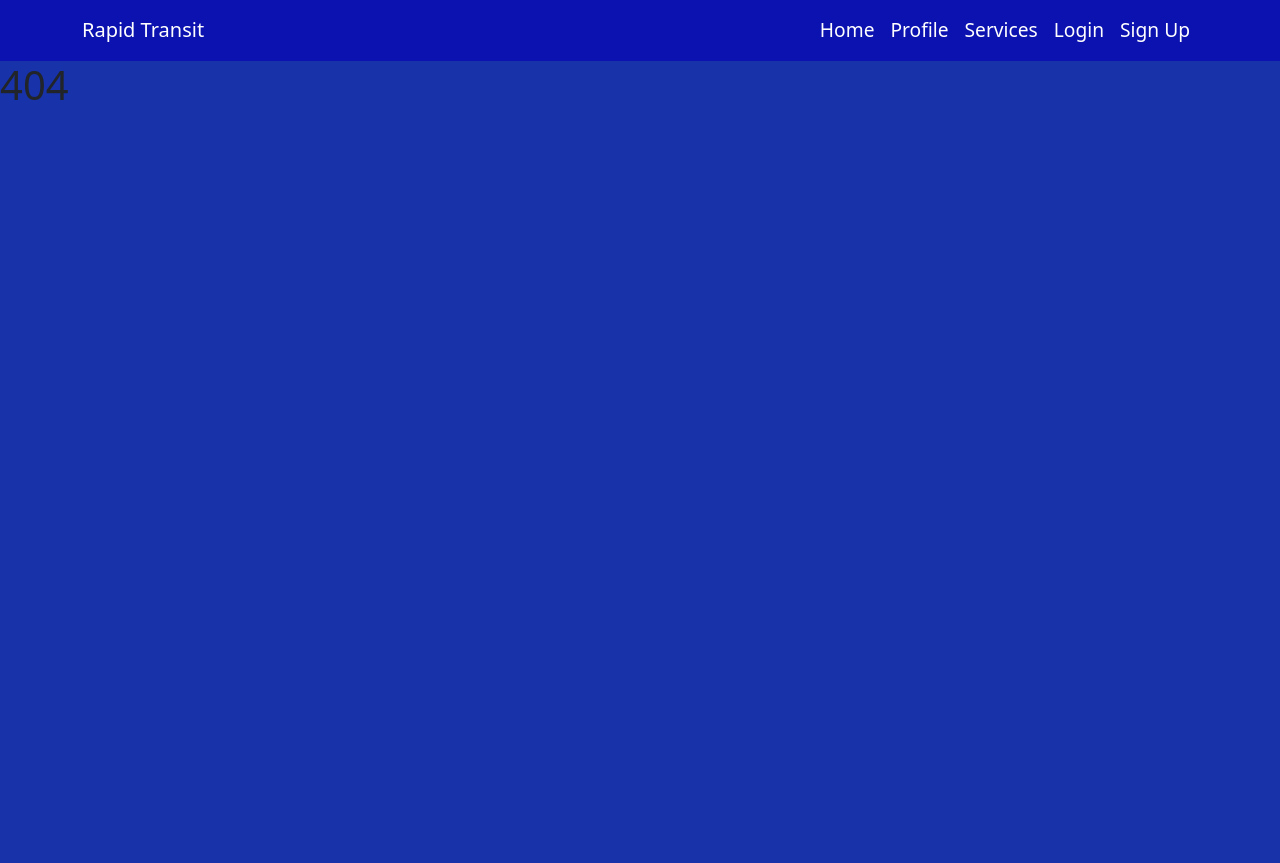
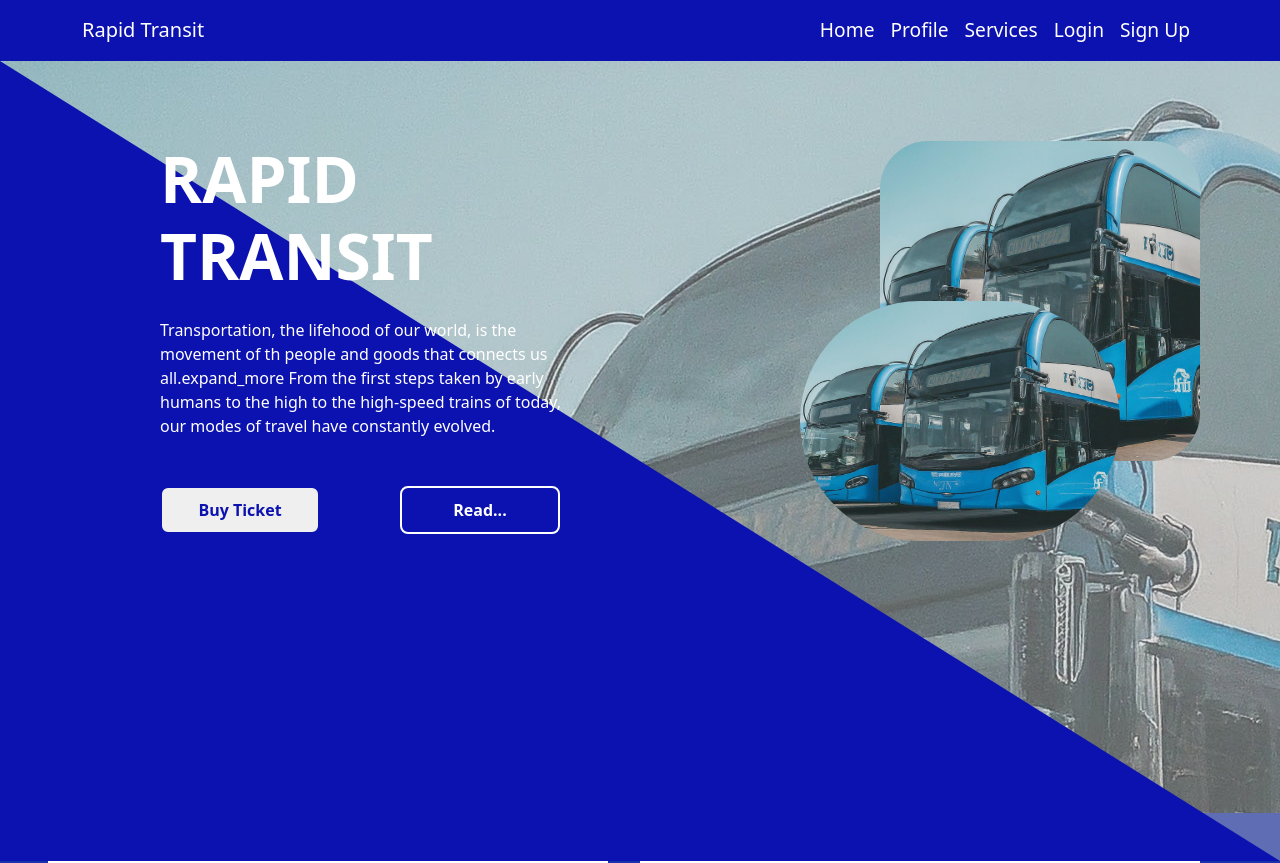
Before and after one commit to Praize-Jha18/local-transportation-ticketing-system, a React (Vite) app: page /services in a window 1280 px wide. Before the commit this address had no page. Shown: the top 863 px of the page. Before the commit the page ends 800 px from the top, so only its background shows below. Built offline with nearby package versions, Linux system fonts and the light colour scheme.

Commit message:
first frontnd commit

```diff
--- a/src/App.jsx
+++ b/src/App.jsx
@@ -9,6 +9,7 @@ import Bus from "./pages/bus.page";
 import SignUp from "./pages/sign-up.page";
 import './App.css'
 import Booking from "./pages/booking.page";
+import Services from "./pages/Services.page";
 
 function App() {
   return(
@@ -23,6 +24,7 @@ function App() {
           <Route path="/login" element={<Login />} />
           <Route path="/sign-up" element={<SignUp />} />
           <Route path="/profile" element={<Profile />} />
+          <Route path="/services" element={<Services />} />
           <Route path="/manage-bus" element={<Bus />} />
           <Route path="/booking" element={<Booking />} />
           <Route path="*" element={<NoPage />} />
--- /dev/null
+++ b/src/Services.css
@@ -0,0 +1,258 @@
+*{
+    padding: 0;
+    margin: 0;
+    box-sizing: border-box;
+}
+main{
+    overflow: hidden;
+}
+
+.bg_image{
+    height: calc(100vh - 3rem);
+    object-fit: cover;
+    object-position: top;
+    position: relative;
+
+}
+/*
+.overlay{
+    background-color: rgb(163, 162, 162);
+    position: absolute;
+    inset: 0;
+    opacity: 0.7;
+} */
+
+.triangle{
+    width: 0;
+    height: 0;
+    border-bottom: 100vh solid rgb(11, 18, 175) ;
+    border-right: 100vw solid rgba(196, 194, 194, 0.411) ;
+}
+
+.content{
+    /* background-color: red; */
+    width: 100vw;
+    height: 100vh;
+    display: flex;
+}
+
+.left_side{
+    flex: 1;
+    /* background-color: orange; */
+    padding: 5rem 0 0 10rem;
+
+
+
+}
+
+.left_side > h1{
+    color: white;
+    font-weight: bolder;
+    font-size: 4rem;
+    margin-bottom: 1.5rem;
+
+}
+
+.left_side > p {
+    color: white;
+    max-width: 26rem;
+    margin-bottom: 3rem;
+
+
+}
+
+.right_side{
+    flex: 1;
+    /* background-color: yellow; */
+    display: flex;
+    /* align-items: scenter; */
+    justify-content: center;
+    padding: 5rem 0 0 0;
+}
+
+
+
+.right_side > img:first-child{
+    width: 20rem;
+    height: 15rem;
+    border-radius: 10rem;
+    margin-top: 10rem;
+    z-index: 50;
+
+}
+
+.right_side > img:last-child{
+    width: 20rem;
+    height: 20rem;
+    border-radius: 3rem;
+    margin-left:-15rem ;
+
+
+}
+
+.btn_group {
+    display: grid;
+    grid-template-columns: 15rem 10rem;
+}
+
+.btn_group > button{
+    width: 10rem;
+    height: 3rem;
+    font-weight: bolder;
+    border-radius: .5rem;
+
+}
+
+.btn_group > button:first-child{
+    color: rgb(11, 18, 175);
+    border: rgb(11, 18, 175) solid 2px;
+}
+
+.btn_group > button:last-child{
+    color: white;
+    background-color: rgb(11, 18, 175);
+    border: white solid 2px;
+}
+
+/* description */
+.description{
+    padding: 0 3rem;
+    display: grid;
+    grid-template-columns: 1fr 1fr;
+    row-gap: 3rem;
+}
+
+.description_card{
+    width: 35rem;
+    height: 30rem;
+    background-color: white;
+    display: flex;
+    align-items: center;
+    justify-content: center;
+    padding-top: 3rem;
+}
+
+.dotted_border{
+    /* background-color: aqua; */
+    position: relative;
+    display: flex;
+    align-items: center;
+    justify-content: center;
+    width: 80%;
+    height: 80%;
+    border: rgb(11, 18, 175) dashed 2px;
+    border-radius: 1rem;
+}
+
+.dotted_border >  img{
+    width: 80%;
+    height: 80%;
+}
+
+.dotted_border > button{
+    position: absolute;
+    bottom: -1rem;
+    width: 101%;
+    height: 4rem;
+    background-color: rgba(11, 19, 175, 0.911);
+    border: none;
+    border-radius: 1rem;
+    color: white;
+    font-weight: bolder;
+    font-size: 1.6rem;
+}
+
+.footer{
+    margin-top: 10rem;
+    background-color: rgb(11, 18, 175);
+    color: white;
+    padding: 6rem;
+    display: flex;
+    align-items: center;
+    justify-content: center;
+    flex-direction: column;
+}
+
+.footer_container{
+    display: flex;
+    border-bottom: rgb(207, 205, 205) solid 1px;
+    padding-bottom: 2rem;
+}
+
+.company_details, .footer_links{
+    max-width: 15rem;
+
+}
+.company_details > h1{
+    margin-bottom: 2rem;
+}
+.footer_links > h6{
+    height: 4rem;
+    display: flex;
+    align-items: center;
+    justify-content: center;
+}
+.contact_us > h6,
+.news > h6{
+    /* margin-bottom: 3rem; */
+
+    height: 4rem;
+    display: flex;
+    align-items: center;
+    justify-content: start;
+}
+
+.footer_links > h6{
+    text-align: center;
+    margin-left: -4rem;
+}
+
+.links{
+
+}
+.links > li{
+    list-style: none;
+    margin-bottom: .5rem;
+
+
+}
+.links > li > a{
+    text-decoration: none;
+    color: white;
+    font-size: 15px;
+    margin-right: 8rem;
+
+
+}
+
+.contact_us > p{
+    font-size: 14px;
+    margin-right: 8rem;
+    padding: 0;
+    margin-bottom: .5rem;
+
+}
+
+.input_container{
+    background-color: aliceblue;
+    width: 15rem;
+    height: 2.5rem;
+    border-radius: .5rem;
+}
+
+.input_container > input{
+    height: 2.5rem;
+    margin-left: 1rem;
+    border: none;
+    outline: none;
+
+}
+
+.copyright{
+    /* background-color: red; */
+    width: 100%;
+    margin-top: 2rem;
+    display: flex;
+    align-items: center;
+    justify-content: center;
+}
--- /dev/null
+++ b/src/pages/Services.page.jsx
@@ -0,0 +1,115 @@
+import '../Services.css'
+import bgImage from '/src/assets/Busbg.jpg'
+
+const Services = () => {
+  return (
+    <main>
+        <section className='bg_image' style={{backgroundImage: `url(${bgImage})`}}>
+
+            <div className='overlay'></div>
+            <div className='triangle'>
+                <div className='content'>
+                <div className='left_side'>
+                    <h1>RAPID <br /> TRANSIT</h1>
+                    <p>Transportation, the lifehood of our world, is the movement of th people and goods that connects us all.expand_more From the first steps taken by early humans to the high to the high-speed trains of today, our modes of travel have constantly evolved.</p>
+                    <div className='btn_group'>
+                        <button>Buy Ticket</button>
+                        <button>Read...</button>
+                    </div>
+                </div>
+                <div className='right_side'>
+                    <img src={bgImage} alt="bus-image" />
+                    <img src={bgImage} alt="bus-image" />
+
+                </div>
+            </div>
+
+            </div>
+
+        </section>
+
+        <section className='description'>
+
+            <div className="description_card">
+                <div className='dotted_border'>
+                    <img src={bgImage} alt="" />
+                    <button>Description</button>
+                </div>
+            </div>
+
+            <div className="description_card">
+                <div className='dotted_border'>
+                    <img src={bgImage} alt="" />
+                    <button>Description</button>
+                </div>
+            </div>
+
+            <div className="description_card">
+                <div className='dotted_border'>
+                    <img src={bgImage} alt="" />
+                    <button>Description</button>
+                </div>
+            </div>
+
+            <div className="description_card">
+                <div className='dotted_border'>
+                    <img src={bgImage} alt="" />
+                    <button>Description</button>
+                </div>
+            </div>
+            <div className="description_card">
+                <div className='dotted_border'>
+                    <img src={bgImage} alt="" />
+                    <button>Description</button>
+                </div>
+            </div>
+
+            <div className="description_card">
+                <div className='dotted_border'>
+                    <img src={bgImage} alt="" />
+                    <button>Description</button>
+                </div>
+            </div>
+
+        </section>
+        <section className='footer'>
+            <div className='footer_container'>
+                <div className='company_details'>
+                    <h1>LTS</h1>
+                    <p>Leading in Transportation Comfort, Safety is assured</p>
+                </div>
+                <div className='footer_links'>
+                    <h6>Important Links</h6>
+                    <ul className='links'>
+                        <li><a href="#">Appointment</a></li>
+                        <li><a href="#">Booking</a></li>
+                        <li><a href="#">Profile</a></li>
+                        <li><a href="#">About us</a></li>
+                    </ul>
+                </div>
+                <div className='contact_us'>
+                    <h6>Contact Us</h6>
+                    <p>Call:(+254) 717 783 146</p>
+                    <p>Email: medin@gmail.com</p>
+                    <p>Adress: 0123 Some place</p>
+                    <p>Some country</p>
+                </div>
+                <div className='news'>
+                    <h6>Newsletter</h6>
+                    <div className='input_container'>
+                        <input type="text" placeholder='Enter your email adress' />
+                        <img src="" alt="" />
+                    </div>
+                </div>
+            </div>
+            <div className='copyright'>
+                <p>@ 2021 MEDIAN ALL RIGHT RESERVED by knhs</p>
+            </div>
+        </section>
+
+
+    </main>
+  )
+}
+
+export default Services
```
